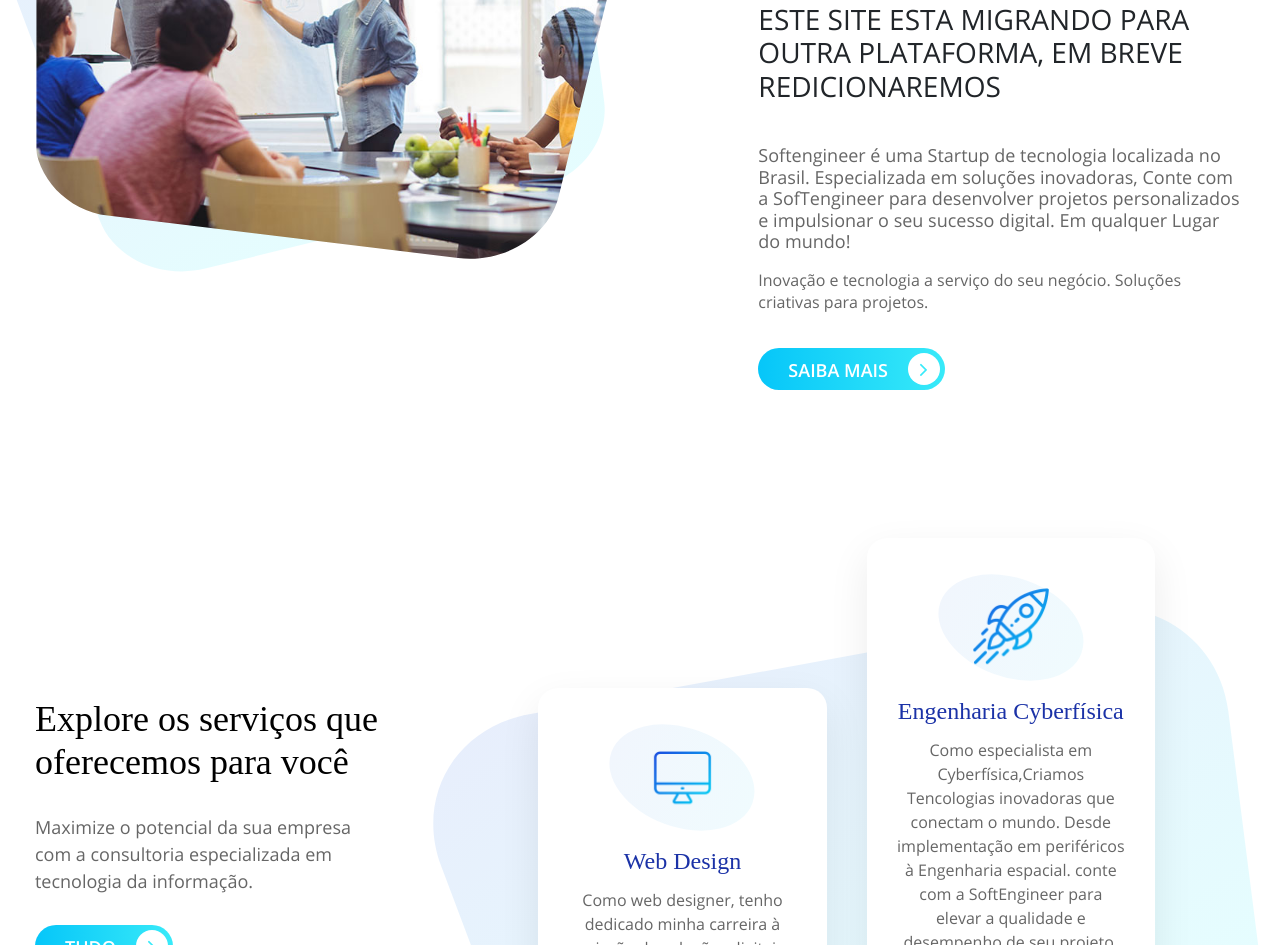
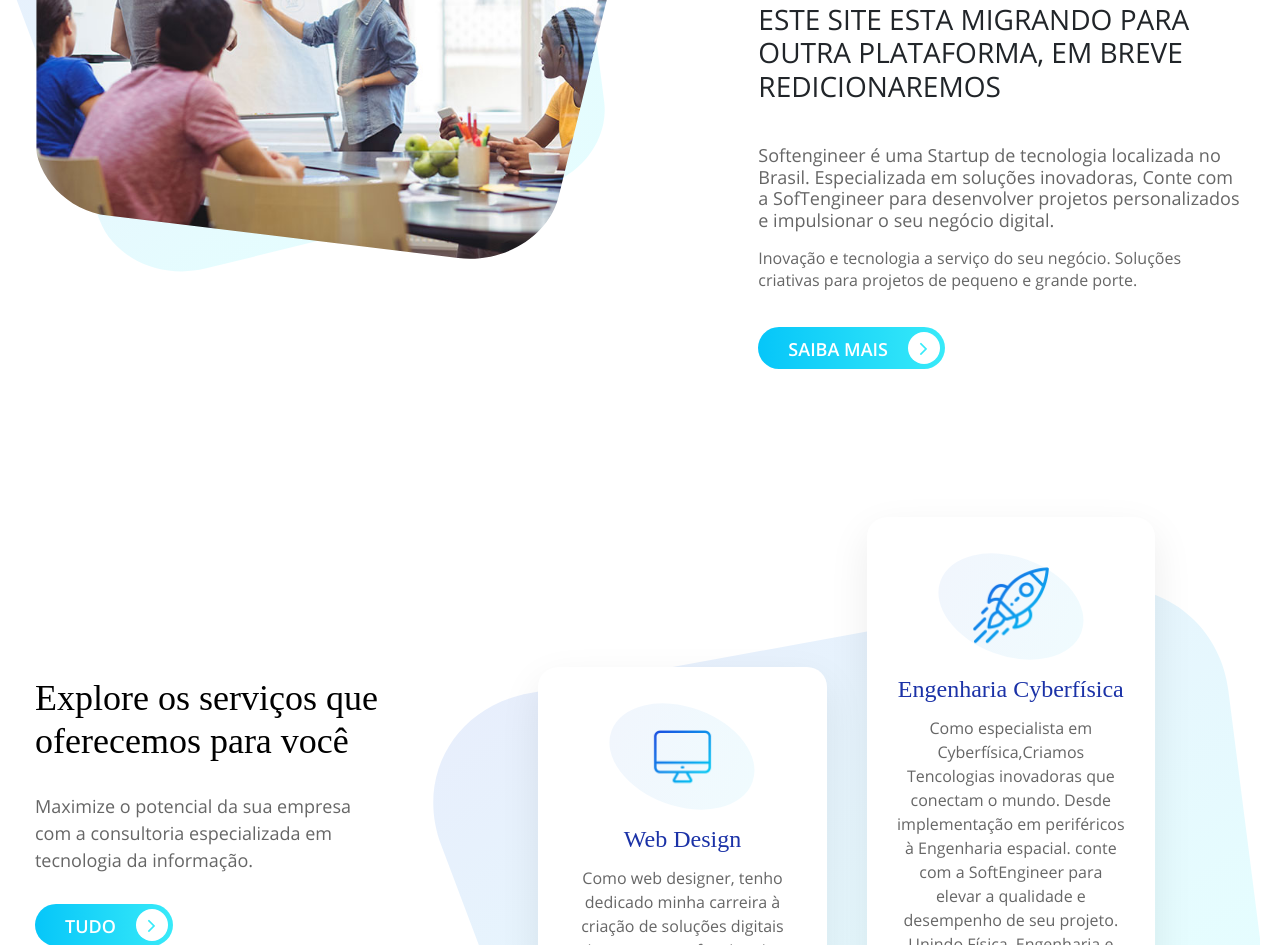
Before and after one commit to tiagojorgee/softengineer, a plain HTML site: page index.html in a window 1280 px wide. Shown: the part 905-1850 px from the top of the page. Drawn offline with Linux system fonts and the light colour scheme; a web font is replaced by a local one.

Commit message:
Atualizar o index.html

```diff
--- a/index.html
+++ b/index.html
@@ -95,10 +95,10 @@
             <div class="col-md-5">
                 <h2> Somos uma Startup de Desenvolvimento de tecnologias para o Futuro </h2><br>
 <h3> ESTE SITE ESTA MIGRANDO PARA OUTRA PLATAFORMA, EM BREVE REDICIONAREMOS <h3><br>
-                <p> Softengineer é uma Startup de tecnologia localizada no Brasil. Especializada em soluções inovadoras, Conte com a SofTengineer para desenvolver projetos personalizados e impulsionar o seu sucesso digital.
-Em qualquer Lugar do mundo! </p>
+                <p> Softengineer é uma Startup de tecnologia localizada no Brasil. Especializada em soluções inovadoras, Conte com a SofTengineer para desenvolver projetos personalizados e impulsionar o seu  negócio digital.
+ </p>
                 <p>
-                    <small>Inovação e tecnologia a serviço do seu negócio. Soluções criativas para projetos.
+                    <small>Inovação e tecnologia a serviço do seu negócio. Soluções criativas para projetos de pequeno e grande porte.
                     </small>
                 </p>
                 <a href="#">Saiba mais <i class="fa fa-angle-right" aria-hidden="true"></i></a></div>
```
